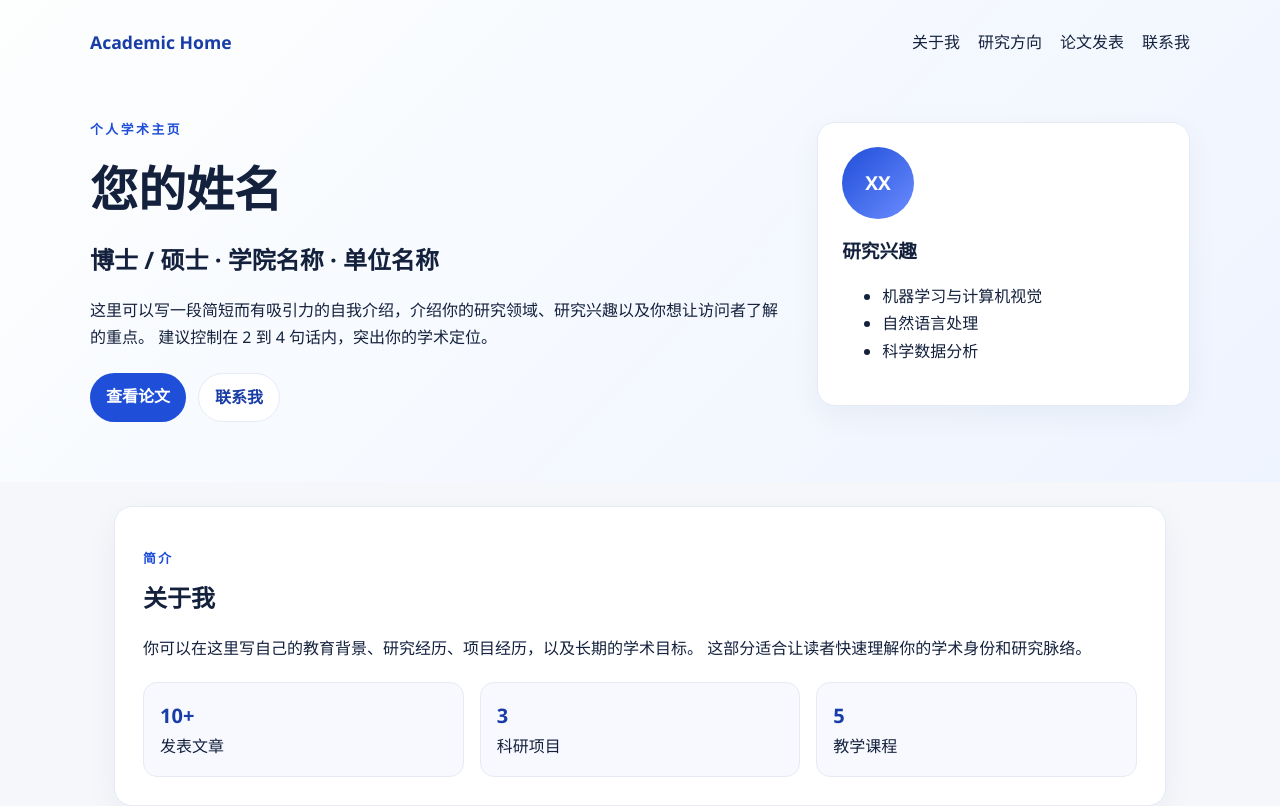
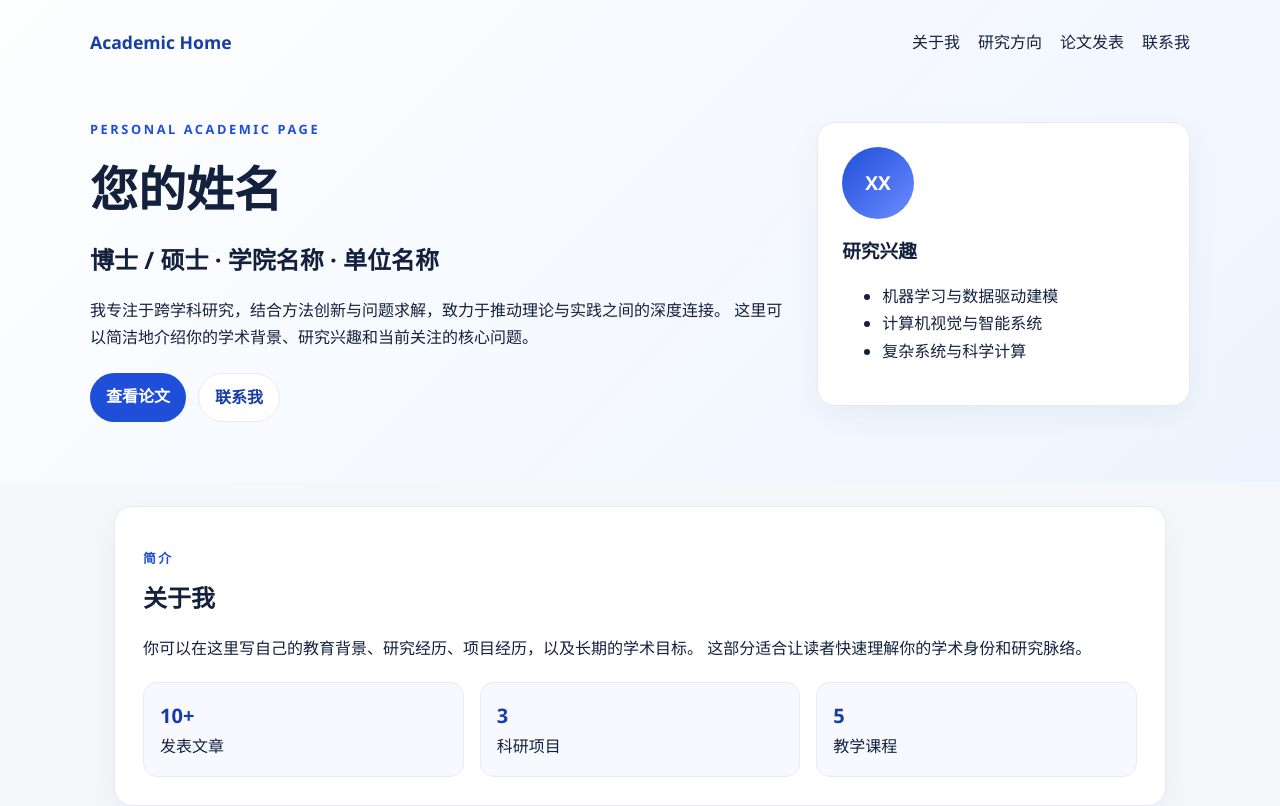
Before and after one commit to jluchenyi123/personal-web, a plain HTML site: page index.html in a window 1280 px wide. Shown: the top 806 px of the page. Drawn offline with Linux system fonts and the light colour scheme.

Commit message:
Add files via upload

```diff
--- a/index.html
+++ b/index.html
@@ -24,12 +24,12 @@
 
       <section class="hero-content" id="top">
         <div class="hero-text">
-          <p class="eyebrow">个人学术主页</p>
+          <p class="eyebrow">PERSONAL ACADEMIC PAGE</p>
           <h1>您的姓名</h1>
           <h2>博士 / 硕士 · 学院名称 · 单位名称</h2>
           <p>
-            这里可以写一段简短而有吸引力的自我介绍，介绍你的研究领域、研究兴趣以及你想让访问者了解的重点。
-            建议控制在 2 到 4 句话内，突出你的学术定位。
+            我专注于跨学科研究，结合方法创新与问题求解，致力于推动理论与实践之间的深度连接。
+            这里可以简洁地介绍你的学术背景、研究兴趣和当前关注的核心问题。
           </p>
           <div class="hero-actions">
             <a class="btn primary" href="#publications">查看论文</a>
@@ -41,9 +41,9 @@
           <div class="avatar">XX</div>
           <h3>研究兴趣</h3>
           <ul>
-            <li>机器学习与计算机视觉</li>
-            <li>自然语言处理</li>
-            <li>科学数据分析</li>
+            <li>机器学习与数据驱动建模</li>
+            <li>计算机视觉与智能系统</li>
+            <li>复杂系统与科学计算</li>
           </ul>
         </div>
       </section>
```
